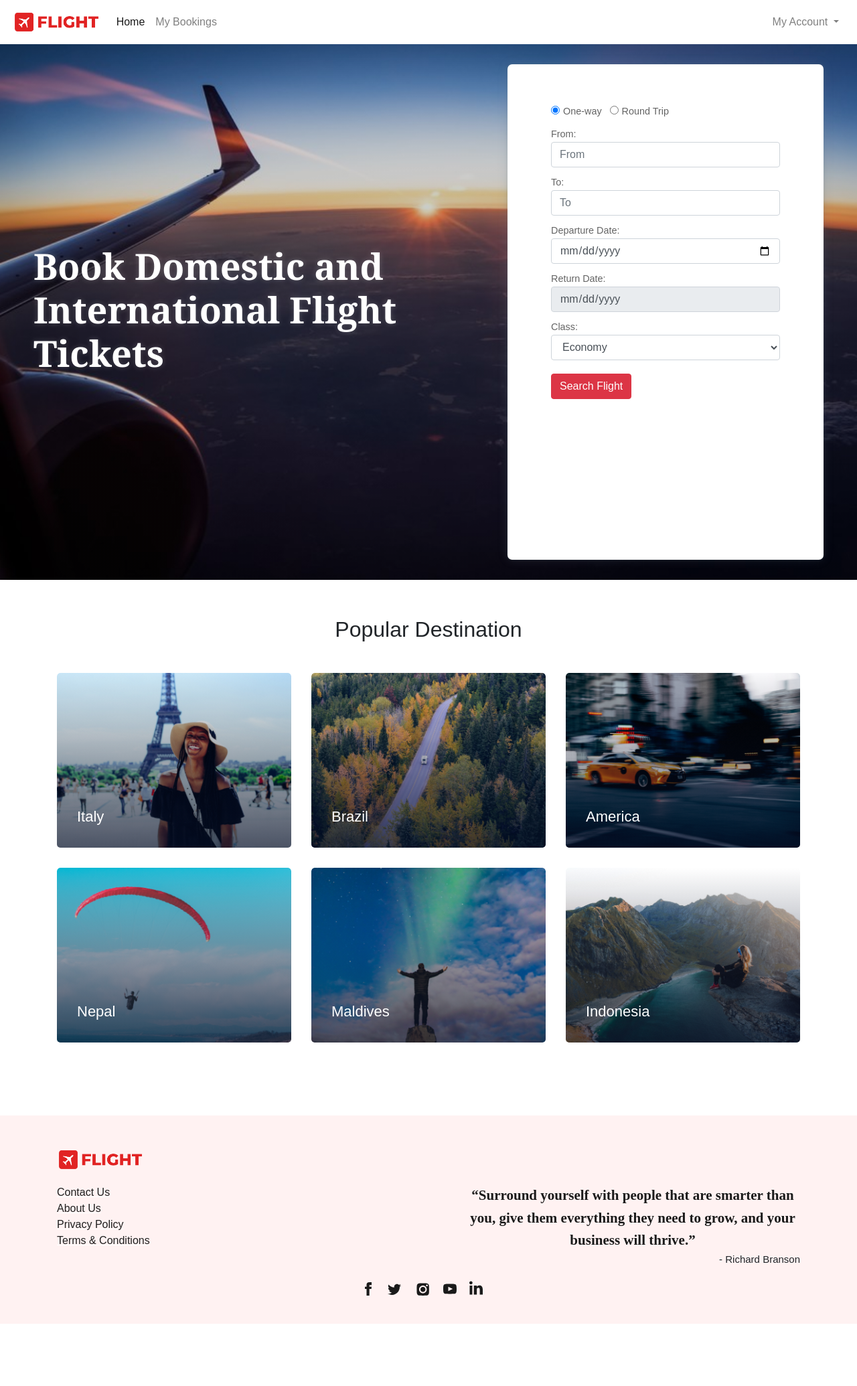
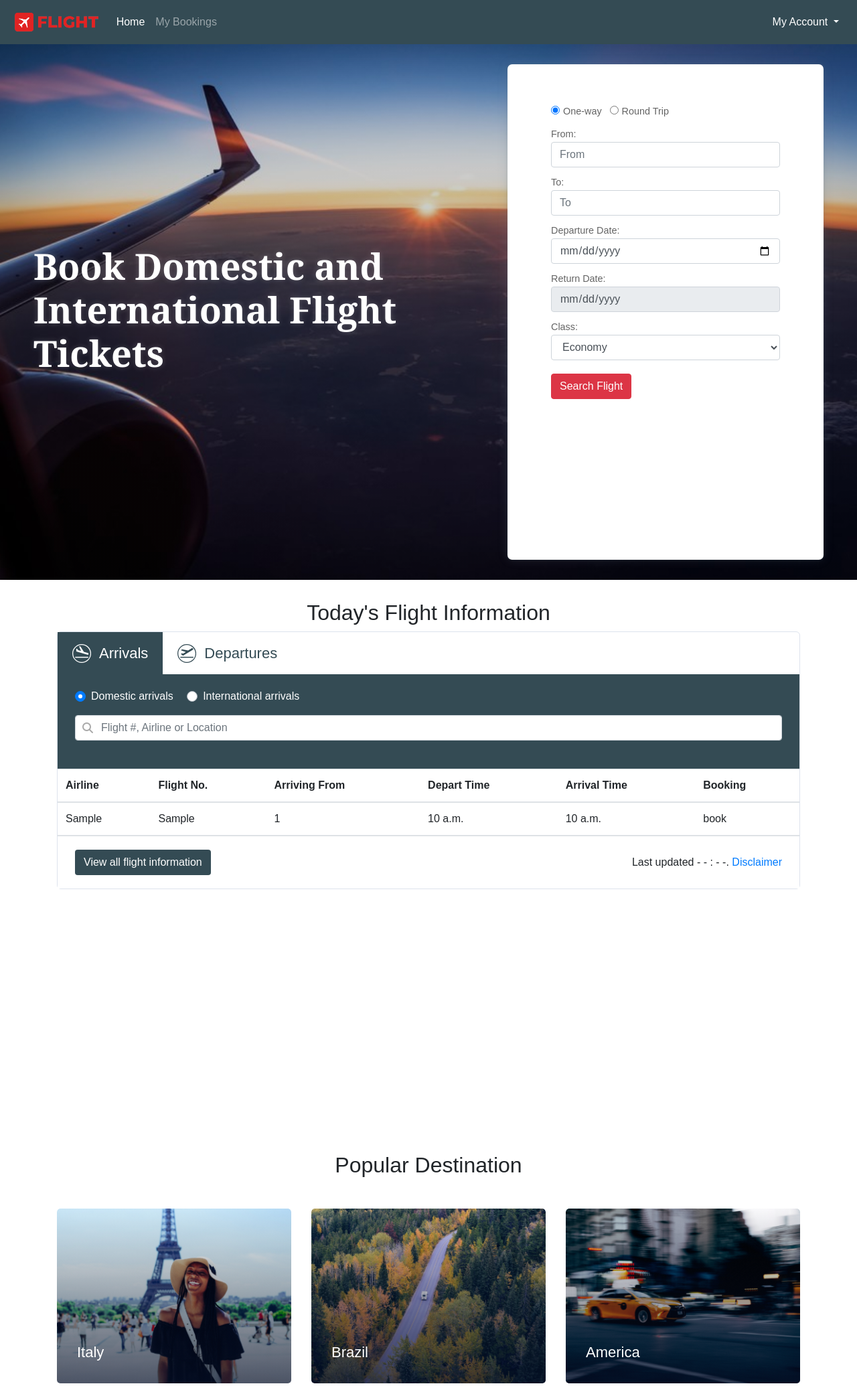
Before and after one commit to thunderking2111/Flight, a Django app: page / in a window 1280 px wide. Shown: the top 2070 px of the page at 67% size. Before the commit the page ends 1977 px from the top, so only its background shows below. Run offline with Django 3.2, Linux system fonts and the light colour scheme; a user stored in the database is signed in; tables that the repository leaves empty hold one stand-in row (values such as "Sample post"); some libraries are stand-ins or nearby versions; some web fonts are replaced.

Commit message:
Working on the table yet

```diff
--- /dev/null
+++ b/flight/static/css/flight_chart.css
@@ -0,0 +1,106 @@
+.flight-chart {
+    flex-grow: 1;
+    border: 1px solid #dde3ed;
+    border-radius: 6px;
+}
+
+header ul {
+    margin: 0;
+    padding: 0;
+    border-bottom-color: var(--primary-color) !important;
+}
+header .tab-content {
+    margin: 0;
+    background-color: var(--primary-color) !important;
+}
+header.flight-chart-header a {
+    align-items: center;
+    color: var(--primary-color) !important;
+    border: 0 !important;
+    border-radius: 0 !important;
+    display: flex;
+    height: 64px;
+    line-height: 1;
+    outline: 0 !important;
+    padding: 16px 22px;
+    font-size: 22px;
+}
+header.flight-chart-header a:hover {
+    border: 0 !important;
+    color: var(--primary-color) !important;
+}
+header.flight-chart-header a.active {
+    background-color: var(--primary-color) !important;
+    color: var(--white) !important;
+}
+header.flight-chart-header a.active:hover {
+    color: var(--white) !important;
+}
+header.flight-chart-header a::before {
+    content: "";
+    display: inline-block;
+    height: 28px;
+    width: 28px;
+    margin-right: 12px;
+    background-repeat: no-repeat;
+    background-size: contain;
+}
+
+.tab-content .tab-pane {
+    padding: 20px 26px 26px;
+}
+.tab-content .tab-pane ul {
+    margin-bottom: 16px;
+    font-size: 16px;
+    color: #fff;
+}
+.tab-content .tab-pane ul li {
+    margin-right: 16px;
+    cursor: pointer;
+}
+
+.flight-chart-search .form-control {
+    padding-left: 2.375rem;
+}
+.flight-chart-search .form-control-feedback {
+    position: absolute;
+    z-index: 2;
+    display: block;
+    width: 2.375rem;
+    height: 2.375rem;
+    line-height: 2.375rem;
+    text-align: center;
+    pointer-events: none;
+    color: #aaa;
+}
+
+.flight-chart-table {
+    border-bottom: 2px solid #dee2e6;
+    margin: 0 !important;
+}
+
+.flight-chart-footer {
+    display: flex;
+    flex-direction: row;
+    align-items: center;
+    background-color: #fff;
+    justify-content: space-between;
+    padding: 20px 26px;
+}
+.flight-chart-footer a.btn {
+    background-color: var(--primary-color);
+    color: var(--white);
+}
+
+a#arrivals-tab::before {
+    background-image: url(/static/img/arrivals.svg);
+}
+a#arrivals-tab.active::before {
+    background-image: url(/static/img/arrivals-white.svg) !important;
+}
+a#departures-tab::before {
+    background-image: url(/static/img/departures.svg);
+}
+a#departures-tab.active::before {
+    background-image: url(/static/img/departures-white.svg) !important;
+}
--- a/flight/static/css/layout_style.css
+++ b/flight/static/css/layout_style.css
@@ -1,3 +1,8 @@
+:root {
+    --primary-color: #344b54;
+    --white: #fff;
+}
+
 body{
     margin: 0px;
     padding: 0px;
@@ -15,8 +20,14 @@ body{
 }
 .navbar{
     padding: .7rem 1.2rem;
-    background-color: #fff;
+    background-color: var(--primary-color) !important;
     transition-duration: .2s;
+}
+.navbar .nav-link {
+    color: rgba(255,255,255,0.5) !important;
+}
+.navbar .my-account .nav-link, .navbar .active .nav-link{
+    color: #fff !important;
 }
 .nav-link:hover{
     color: #e12323!important;
@@ -171,7 +182,7 @@ body{
 }
 
 
-.second-section .section_title{
+.third-section .section_title{
     margin-top: 25px;
     margin-bottom: 45px;
 }
--- /dev/null
+++ b/flight/templates/flight/flight_chart.html
@@ -0,0 +1,91 @@
+<section class="section second-section">
+    <div class="container">
+        <div class="container">
+            <div class="row justify-content-center">
+                <div class="col-lg-6">
+                    <div class="section_title text-center mb_70">
+                        <h2>Today's Flight Information</h2>
+                    </div>
+                </div>
+            </div>
+            <div class="row">
+                <section class="flight-chart">
+                    <header class="flight-chart-header">
+                        <ul class="nav nav-tabs" role="tablist" id="myTab" data-tabs id="flight-info-filters">
+                            <li id="arrivals-item" class="nav-item">
+                                <a href="#arrivals-content" id="arrivals-tab" class="nav-link active" role="tab" data-toggle="tab" aria-controls="arrivals-content" aria-selected="true">Arrivals</a>
+                            </li>
+                            <li id="departures-item" class="nav-item">
+                                <a href="#departures-content" id="departures-tab" class="nav-link" role="tab" data-toggle="tab" aria-controls="departures-content" aria-selected="false">Departures</a>
+                            </li>
+                        </ul>
+                        <div class="tab-content" id="myTabContent">
+                            <div class="tab-pane show active" id="arrivals-content" role="tabpanel" aria-labelledby="arrivals-tab">
+                                <ul>
+                                    <li class="custom-control custom-radio custom-control-inline">
+                                        <input id="domestic-arrivals" name="arrivals" type="radio" value="Domestic" checked class="custom-control-input"/>
+                                        <label for="domestic-arrivals" class="custom-control-label">Domestic arrivals</label>
+                                    </li>
+                                    <li class="custom-control custom-radio custom-control-inline">
+                                        <input id="international-arrivals" name="arrivals" type="radio" value="International" class="custom-control-input"/>
+                                        <label for="international-arrivals" class="custom-control-label">International arrivals</label>
+                                    </li>
+                                </ul>
+                                <div class="form-group flight-chart-search">
+                                    <span class="fa fa-search form-control-feedback"></span>
+                                    <input type="text" class="form-control" placeholder="Flight #, Airline or Location">
+                                </div>
+                            </div>
+                            <div class="tab-pane" id="departures-content" role="tabpanel" aria-labelledby="departures-tab">
+                                <ul>
+                                    <li class="custom-control custom-radio custom-control-inline">
+                                        <input id="domestic-departures" name="departures" type="radio" value="Domestic" checked class="custom-control-input"/>
+                                        <label for="domestic-departures" class="custom-control-label">Domestic departures</label>
+                                    </li>
+                                    <li class="custom-control custom-radio custom-control-inline">
+                                        <input id="international-departures" name="departures" type="radio" value="International" class="custom-control-input"/>
+                                        <label for="international-departures" class="custom-control-label">International departures</label>
+                                    </li>
+                                </ul>
+                                <div class="form-group flight-chart-search">
+                                    <span class="fa fa-search form-control-feedback"></span>
+                                    <input type="text" class="form-control" placeholder="Search">
+                                </div>
+                            </div>
+                        </div>
+                    </header>
+                    <table class="table table-hover table-center flight-chart-table">
+                        <thead>
+                            <tr>
+                                <th scope="col">Airline</th>
+                                <th scope="col">Flight No.</th>
+                                <th scope="col">Arriving From</th>
+                                <th scope="col">Depart Time</th>
+                                <th scope="col">Arrival Time</th>
+                                <th scope="col">Booking</th>
+                            </tr>
+                        </thead>
+                        <tbody>
+                            {% for row in flight_data %}
+                                <tr>
+                                    <td class="col--airline">{{ row.airline }}</td>
+                                    <td class="col--flight-no">{{ row.plane }}</td>
+                                    <td class="col--arriving-from">{{ row.origin_id }}</td>
+                                    <td class="col--scheduled">{{ row.depart_time }}</td>
+                                    <td class="col--est-act">{{ row.arrival_time }}</td>
+                                    <td>book</td>
+                                </tr>
+                            {% endfor %}
+                        </tbody>
+                    </table>
+                    <footer class="flight-chart-footer">
+                        <a href="/travellers/flights/arrivals-and-departures/" class="btn" >View all flight information</a>
+                        <span>Last updated <span class="last-updated"> - - : - -</span>.
+                            <a href="/terms-and-conditions/"  target=_blank >Disclaimer</a>
+                        </span>
+                    </footer>
+                </section>
+            </div>
+        </div>
+    </div>
+</section>
--- a/flight/templates/flight/index.html
+++ b/flight/templates/flight/index.html
@@ -5,6 +5,7 @@
 {% block head %}
     <title>Home | Flight</title>
     <script type="text/javascript" src="{% static 'js/index.js' %}"></script>
+    <link rel="stylesheet" type="text/css" href="{% static 'css/flight_chart.css' %}">
 {% endblock head %}
 
 {% block body %}
@@ -82,7 +83,10 @@
             </div>
         </div>
     </section>
-    <section class="section second-section">
+
+    {% include 'flight/flight_chart.html' %}
+
+    <section class="section third-section">
         <div class="container">
             <div class="row justify-content-center">
                 <div class="col-lg-6">
--- a/flight/templates/flight/layout.html
+++ b/flight/templates/flight/layout.html
@@ -9,6 +9,7 @@
   <link rel="stylesheet" href="https://use.typekit.net/cav5lva.css">
   <link rel="stylesheet" href="{% static 'css/layout_style.css' %}">
   <link rel="icon" type="image/ico" href="/static/img/favicon.ico">
+  <link rel="stylesheet" href="https://cdnjs.cloudflare.com/ajax/libs/font-awesome/6.5.1/css/all.min.css" integrity="sha512-DTOQO9RWCH3ppGqcWaEA1BIZOC6xxalwEsw9c2QQeAIftl+Vegovlnee1c9QX4TctnWMn13TZye+giMm8e2LwA==" crossorigin="anonymous" referrerpolicy="no-referrer" />
   <script src="https://code.jquery.com/jquery-3.4.1.slim.min.js" integrity="sha384-J6qa4849blE2+poT4WnyKhv5vZF5SrPo0iEjwBvKU7imGFAV0wwj1yYfoRSJoZ+n" crossorigin="anonymous"></script>
   <script src="https://cdn.jsdelivr.net/npm/popper.js@1.16.0/dist/umd/popper.min.js" integrity="sha384-Q6E9RHvbIyZFJoft+2mJbHaEWldlvI9IOYy5n3zV9zzTtmI3UksdQRVvoxMfooAo" crossorigin="anonymous"></script>
   <script src="https://stackpath.bootstrapcdn.com/bootstrap/4.4.1/js/bootstrap.min.js" integrity="sha384-wfSDF2E50Y2D1uUdj0O3uMBJnjuUD4Ih7YwaYd1iqfktj0Uod8GCExl3Og8ifwB6" crossorigin="anonymous"></script>
@@ -29,7 +30,7 @@
       </button>
 
       <div class="collapse navbar-collapse" id="navbarSupportedContent">
-        <ul class="navbar-nav mr-auto">
+        <ul class="navbar-nav mr-auto flight-navbar-links">
           <li class="nav-item {% if not page %}active{% endif %}">
             <a class="nav-link" href="{% url 'index' %}">Home</a>
           </li>
--- a/flight/views.py
+++ b/flight/views.py
@@ -34,6 +34,8 @@ except:
 def index(request):
     min_date = f"{datetime.now().date().year}-{datetime.now().date().month}-{datetime.now().date().day}"
     max_date = f"{datetime.now().date().year if (datetime.now().date().month+3)<=12 else datetime.now().date().year+1}-{(datetime.now().date().month + 3) if (datetime.now().date().month+3)<=12 else (datetime.now().date().month+3-12)}-{datetime.now().date().day}"
+    flight_data = list(Flight.objects.all().values('airline','plane','origin_id','depart_time','arrival_time')[:10])
+    print(flight_data)
     if request.method == 'POST':
         origin = request.POST.get('Origin')
         destination = request.POST.get('Destination')
@@ -46,7 +48,8 @@ def index(request):
             'destination': destination,
             'depart_date': depart_date,
             'seat': seat.lower(),
-            'trip_type': trip_type
+            'trip_type': trip_type,
+            'flight_data': flight_data
         })
         elif(trip_type == '2'):
             return_date = request.POST.get('ReturnDate')
@@ -58,12 +61,14 @@ def index(request):
             'depart_date': depart_date,
             'seat': seat.lower(),
             'trip_type': trip_type,
-            'return_date': return_date
+            'return_date': return_date,
+            'flight_data': flight_data
         })
     else:
         return render(request, 'flight/index.html', {
             'min_date': min_date,
-            'max_date': max_date
+            'max_date': max_date,
+            'flight_data': flight_data
         })
 
 def login_view(request):
```
Also changed, not shown: flight/static/img/arrivals-white.svg (added), flight/static/img/arrivals.svg (added), flight/static/img/departures-white.svg (added), flight/static/img/departures.svg (added).
